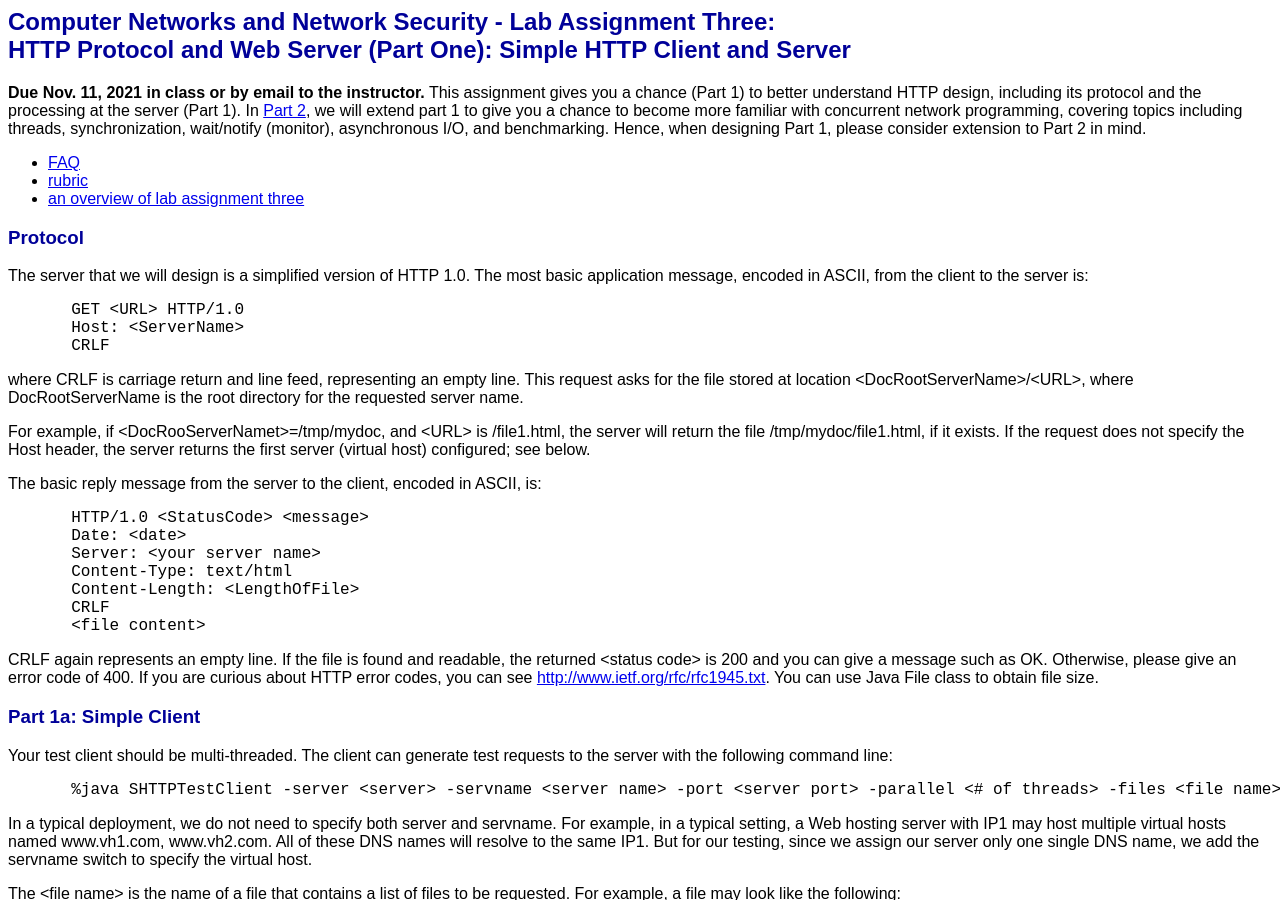
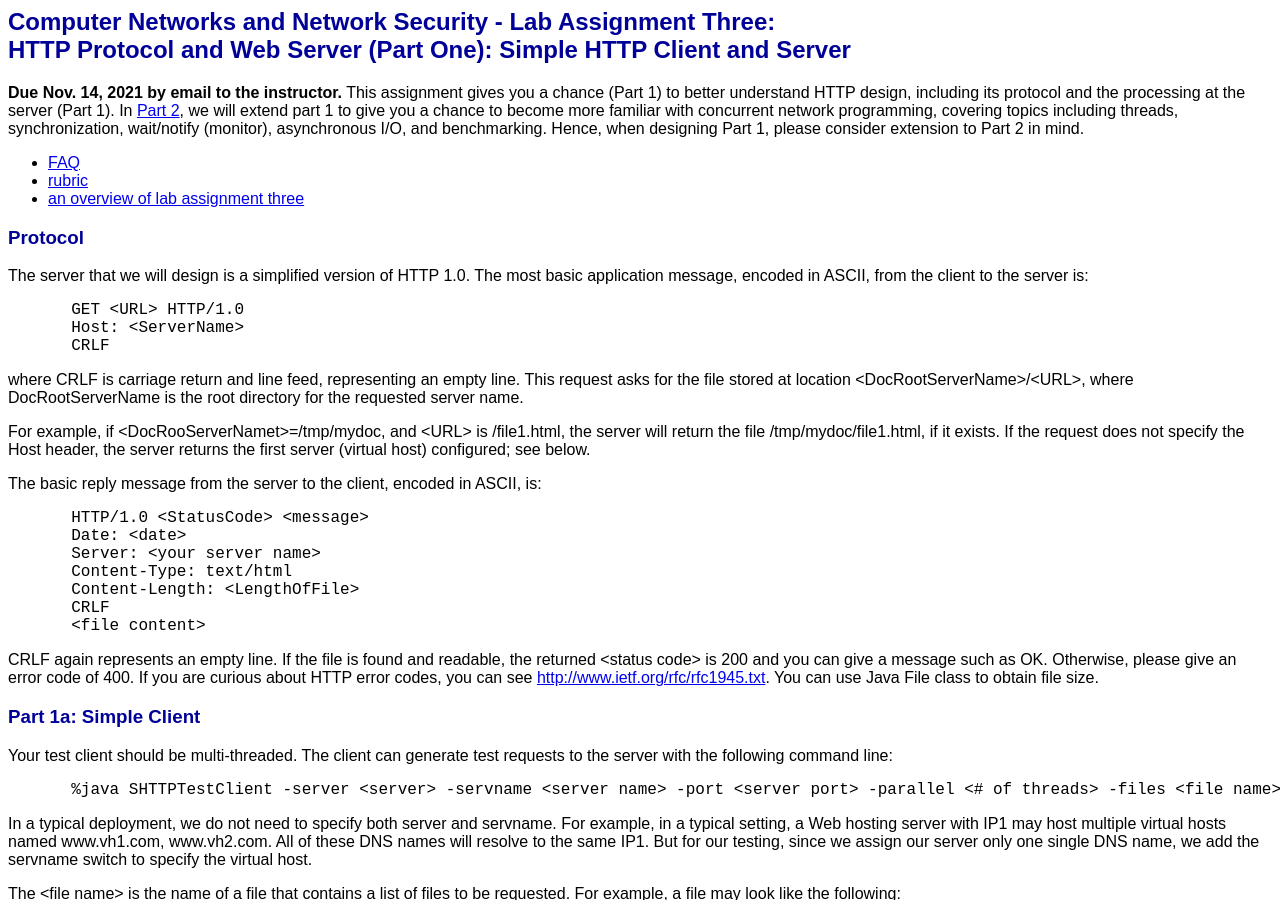
Before and after one commit to xiangq27/xiangq27.github.io, a Jekyll site: the page courses/cnns-xmuf21/files/assignments/assign3/index.html, which Jekyll copies as it is, in a window 1280 px wide and 900 px high. Built offline with Jekyll 4.4.1, drawn with Linux system fonts in a browser that asks for light colours.

```diff
--- a/courses/cnns-xmuf21/files/assignments/assign3/index.html
+++ b/courses/cnns-xmuf21/files/assignments/assign3/index.html
@@ -13,7 +13,7 @@
 	    Simple HTTP Client and Server</h2>
 
 
-    <p align="left"><b>Due Nov. 11, 2021 in class or by email to the instructor.</b> This assignment gives you a chance (Part 1) to better understand HTTP design, including its protocol and the processing at the server (Part 1). In <a href="index2.html">Part 2</a>, we will extend part 1 to give you a chance to become more familiar with concurrent network programming, covering topics including
+    <p align="left"><b>Due Nov. 14, 2021 by email to the instructor.</b> This assignment gives you a chance (Part 1) to better understand HTTP design, including its protocol and the processing at the server (Part 1). In <a href="index2.html">Part 2</a>, we will extend part 1 to give you a chance to become more familiar with concurrent network programming, covering topics including
     threads, synchronization, wait/notify (monitor), asynchronous I/O,
     and benchmarking. Hence, when designing Part 1, please consider extension to Part 2 in mind.</p>
 
```
Also changed, not shown: 8 other files.
